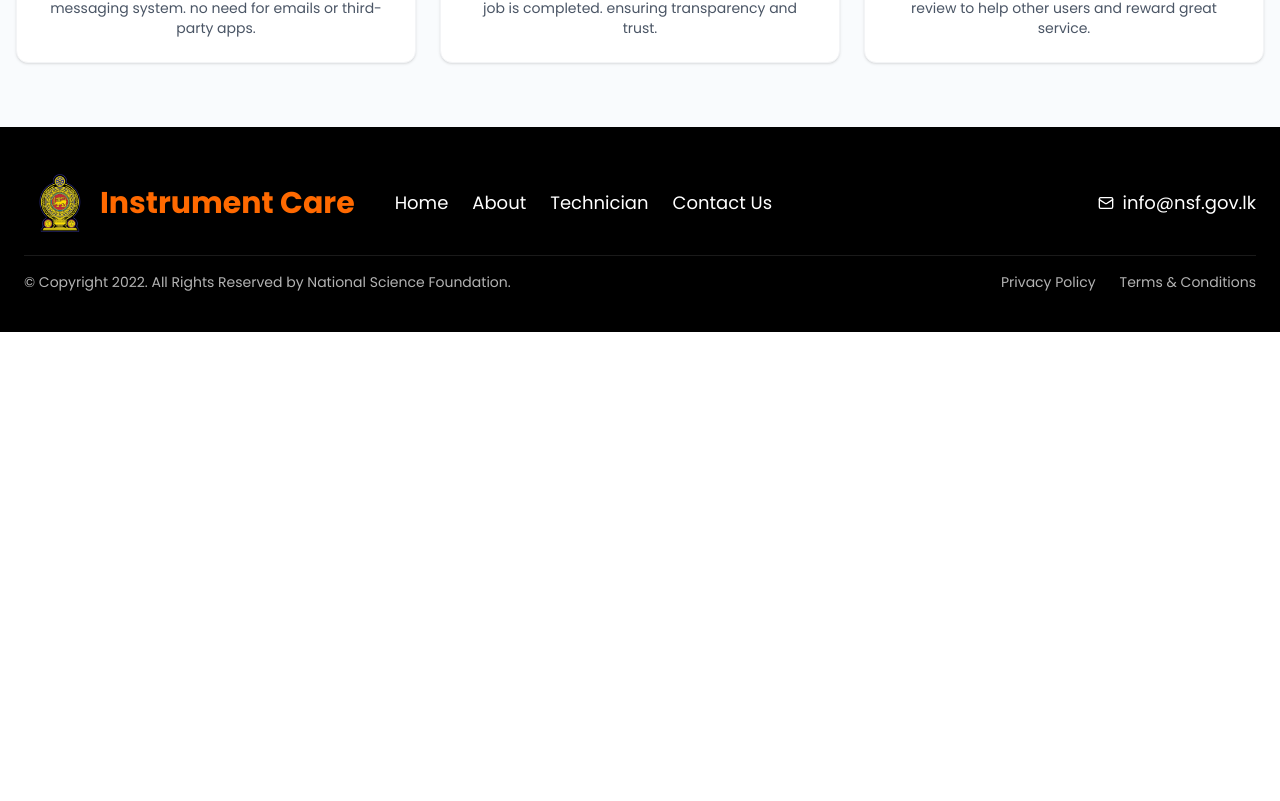
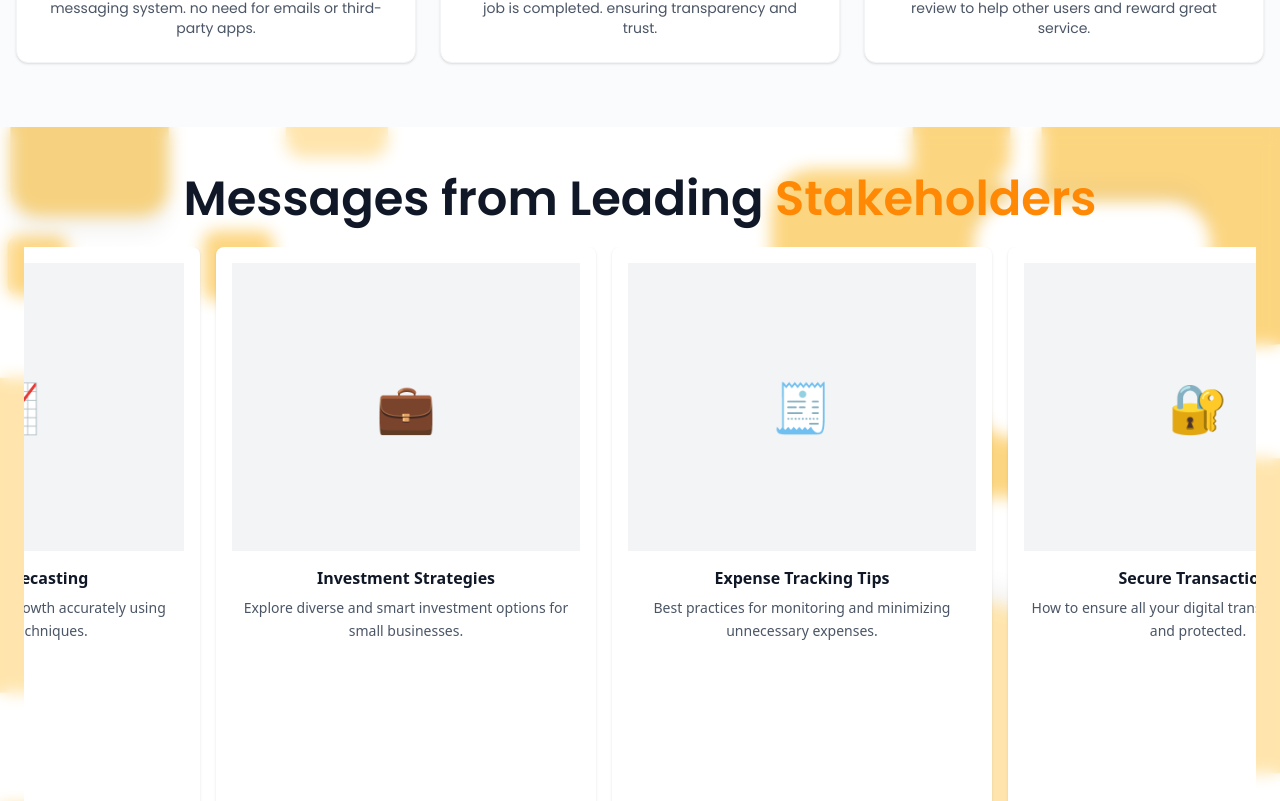
Before and after one commit to avishkaJSPshehan/Instrument-Care, a React (Vite) app in the folder Instrument-Care-Front-End/: page /about in a window 1280 px wide. Shown: the part 1179-1980 px from the top of the page. Before the commit the page ends 1511 px from the top, so only its background shows below. Built offline with nearby package versions, Linux system fonts and the light colour scheme.

Commit message:
Working on about section

```diff
--- /dev/null
+++ b/Instrument-Care-Front-End/src/Components/Common/Leader-Message.jsx
@@ -0,0 +1,133 @@
+import React, { useRef, useEffect, useState } from "react";
+
+const cards = [
+  {
+    image: "src/assets/images/dg.jpg",
+    title1: "Dr. S.R.S.N.Sudasinghe",
+    title2: "Director General",
+    title3: "National Science Foundation",
+    description:
+      "To strengthen the manufacturing community. To support new partnerships and to help manufacturers with emerging technology, To adopt sustainable solutions and transform their interventions allowing production industry in Sri Lanka, which has been lagging behind over the past years we NSF, expect that our initiative will augment the culture of entrepreneurship in our country. It can also provide solutions and learning opportunities to inspire the entrepreneurial minds in our country to build more businesses creating better opportunities. This in return will stimulate more efficient production of higher quality goods and services, on which our nation’s prosperity depends.",
+  },
+  {
+    icon: "📈",
+    title: "Growth Forecasting",
+    description:
+      "Forecast your business growth accurately using data-driven techniques.",
+  },
+  {
+    icon: "💼",
+    title: "Investment Strategies",
+    description:
+      "Explore diverse and smart investment options for small businesses.",
+  },
+  {
+    icon: "🧾",
+    title: "Expense Tracking Tips",
+    description:
+      "Best practices for monitoring and minimizing unnecessary expenses.",
+  },
+  {
+    icon: "🔐",
+    title: "Secure Transactions",
+    description:
+      "How to ensure all your digital transactions are safe and protected.",
+  },
+  {
+    icon: "🕒",
+    title: "Time Management for Teams",
+    description:
+      "Boost productivity by optimizing your team’s daily workflow.",
+  },
+];
+
+export default function LeaderMessage() {
+  const scrollRef = useRef(null);
+  const cardRef = useRef(null);
+
+  // Scroll horizontally by 3 cards every 2 seconds
+    useEffect(() => {
+        const interval = setInterval(() => {
+        if (scrollRef.current) {
+            scrollRef.current.scrollBy({
+            left: 300,
+            behavior: "smooth",
+            });
+
+            // Reset scroll if reached end
+            if (
+            scrollRef.current.scrollLeft + scrollRef.current.offsetWidth >=
+            scrollRef.current.scrollWidth
+            ) {
+            scrollRef.current.scrollTo({ left: 0, behavior: "smooth" });
+            }
+        }
+        }, 2000);
+
+        return () => clearInterval(interval);
+    }, []);
+
+  return (
+    <section className="relative py-12 px-4 sm:px-6 flex justify-center overflow-hidden">
+      {/* Background image with blur overlay */}
+      <div
+        className="absolute inset-0 bg-cover bg-center z-0"
+        style={{
+          backgroundImage: `url('src/assets/images/hero-bg-2.png')`, // Replace with your actual image path
+        }}
+      >
+        <div className="w-full h-full backdrop-blur-sm bg-white/50"></div>
+      </div>
+
+      {/* Foreground content */}
+      <div className="max-w-[1300px] w-full relative z-10">
+        <h2 className="text-xl sm:text-5xl font-semibold text-gray-900 mb-6 font-poppins text-center">
+          Messages from Leading{" "}
+          <span className="text-orange-400">Stakeholders</span>
+        </h2>
+
+        <div
+          ref={scrollRef}
+          className="flex overflow-x-auto gap-4 scroll-smooth no-scrollbar"
+        >
+          {cards.map((card, index) => (
+            <div
+              key={index}
+              ref={index === 0 ? cardRef : null}
+              className="min-w-[380px] max-w-[380px] min-h-[520px] bg-white shadow-sm rounded-lg p-4 flex-shrink-0 flex flex-col justify-between"
+            >
+              <div>
+                <div className="w-full h-72 bg-gray-100 flex items-center justify-center mb-4">
+                  {card.image ? (
+                    <img
+                      src={card.image}
+                      alt={card.title1 || card.title}
+                      className="w-full h-72 object-contain"
+                    />
+                  ) : (
+                    <span className="text-5xl">{card.icon}</span>
+                  )}
+                </div>
+                <h3 className="text-md font-semibold text-gray-900 mb-2 leading-snug text-center">
+                  {card.title1 && <>{card.title1}<br /></>}
+                  {card.title2 && <>{card.title2}<br /></>}
+                  {card.title3 && <>{card.title3}<br /></>}
+                  {!card.title1 && card.title}
+                </h3>
+                <p className="text-sm text-gray-600 leading-relaxed text-center">
+                  {card.description}
+                </p>
+              </div>
+              {/* Uncomment if you want a button again */}
+              {/* <div className="mt-6">
+                <button className="inline-flex items-center text-sm font-medium text-white bg-gradient-to-r from-orange-500 to-orange-700 px-4 py-2 rounded hover:opacity-90 transition">
+                  Read More <span className="ml-2">→</span>
+                </button>
+              </div> */}
+            </div>
+          ))}
+        </div>
+      </div>
+    </section>
+  );
+}
--- a/Instrument-Care-Front-End/src/Pages/About.jsx
+++ b/Instrument-Care-Front-End/src/Pages/About.jsx
@@ -3,6 +3,7 @@ import Navbar from '../Components/Common/Navbar'
 import Footer from '../Components/Common/Footer'
 import AboutHero from '../Components/Common/About-Hero-Section'
 import FeatureCards from '../Components/Common/How-Its-Work-Card'
+import LeaderMessage from '../Components/Common/Leader-Message'
 
 export default function About() {
   return (
@@ -10,6 +11,7 @@ export default function About() {
       <Navbar />
       <AboutHero />
       <FeatureCards />
+      <LeaderMessage />
       <Footer />
     </>
   )
--- a/Instrument-Care-Front-End/src/index.css
+++ b/Instrument-Care-Front-End/src/index.css
@@ -8,3 +8,11 @@
 @theme{
     --font-poppins: Poppins, "sans-serif";
 }
+
+.no-scrollbar::-webkit-scrollbar {
+  display: none;
+}
+.no-scrollbar {
+  -ms-overflow-style: none;
+  scrollbar-width: none;
+}
```
Also changed, not shown: Instrument-Care-Front-End/src/assets/images/dg.jpg (added), 1 other file (tests, documents, lock files or other folders).
